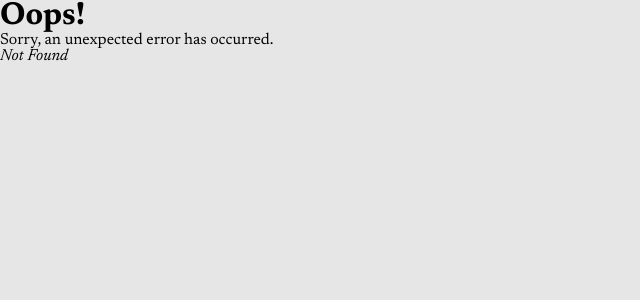
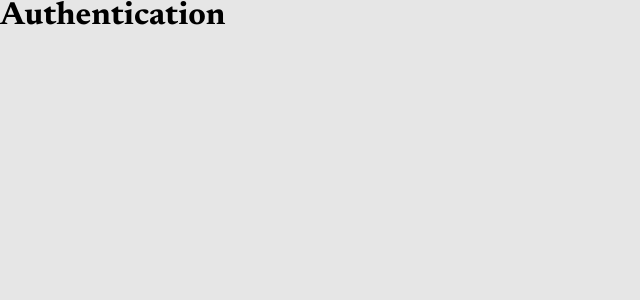
Before and after one commit to KadoCBC/projeto-web, a React (Vite) app in the folder frontend/: page /auth in a window 1280 px wide. Before the commit this address had no page. Shown: the top 300 px of the page, without its empty margins (0-640 px from the left). Built offline with nearby package versions, Linux system fonts and the light colour scheme.

Commit message:
Adicionando tela de autenticação, fazendo botao 'entrar' funcionar

```diff
--- /dev/null
+++ b/frontend/src/Pages/Authentication/Authentication.jsx
@@ -0,0 +1,7 @@
+export function Authentication() {
+    return (
+        <div>
+            <h1>Authentication</h1>
+        </div>
+    );
+}
--- a/frontend/src/components/Navbar/Navbar.jsx
+++ b/frontend/src/components/Navbar/Navbar.jsx
@@ -25,6 +25,10 @@ export function Navbar() {
         reset();
     }
 
+    function goAuth() {
+        navigate("/auth");
+    }
+
     return (
         <>
             <Nav>
@@ -43,7 +47,7 @@ export function Navbar() {
                     <ImgLogo src={logo} alt='Logo noticias' />
                 </Link>
 
-                <Button>Entrar</Button>
+                <Button onClick={goAuth}>Entrar</Button> {/* botao de login, funcao goAuth nova */}
             </Nav>
             {errors.title && <ErrorSpan>{errors.title.message}</ErrorSpan>}  {/* se nao for nulo mostra a mensagem */}
             <Outlet />
--- a/frontend/src/main.jsx
+++ b/frontend/src/main.jsx
@@ -7,6 +7,7 @@ import { GlobalStyled } from './GlobalStyled.jsx'
 import Home from './Pages/Home/Home.jsx'
 import Search from './Pages/Search/Search.jsx'
 import ErrorPage from './Pages/ErrorPage/ErrorPage.jsx'
+import { Authentication } from './Pages/Authentication/Authentication.jsx'
 
 const router = createBrowserRouter([
   {
@@ -24,6 +25,10 @@ const router = createBrowserRouter([
       },
     ],
   },
+  {
+    path: "/auth",
+    element: <Authentication/>,
+  }
 ]);
 
 createRoot(document.getElementById('root')).render(
```
Also changed, not shown: frontend/src/Pages/Authentication/AuthenticationStyled.jsx (added).
